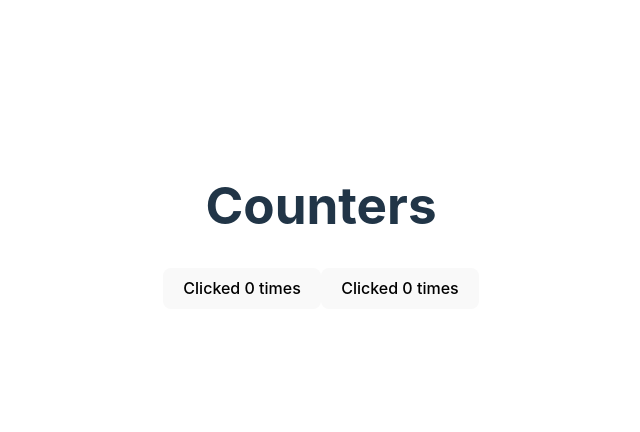
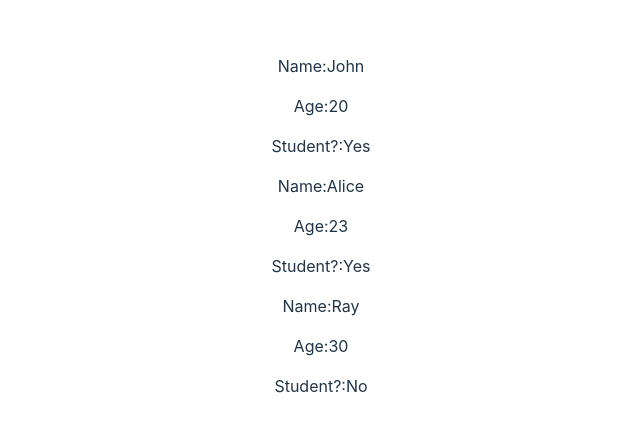
Before and after one commit to capt-ines/react-app, a React (Vite) app: page / in a window 1280 px wide. Shown: the part 174-606 px from the top of the page, without its empty margins (319-959 px from the left). Built offline with nearby package versions, Linux system fonts and the light colour scheme.

Commit message:
"created new app"

```diff
--- a/src/App.jsx
+++ b/src/App.jsx
@@ -1,22 +1,78 @@
-import { useState } from "react";
+import { Fragment, useState, useEffect } from "react";
 import "./App.css";
 
 function App() {
+  const [count, setCount] = useState(0);
+  const [elements, setElements] = useState([
+    { id: 0, text: "qwe" },
+    { id: 0, text: "qwe" },
+  ]);
+
+  function handleClick() {
+    setCount(count + 1);
+    number += 1;
+  }
+
   return (
-    <div>
+    <>
+      <ul>
+        {elements.map(({ id, text }) => (
+          <li
+            key={id}
+            onClick={() =>
+              setElements((el) => el.filter(({ id: elId }) => elId !== id))
+            }
+          >
+            {text}
+          </li>
+        ))}
+      </ul>
+
       <h1>Counters</h1>
-      <MyButton></MyButton>
-      <MyButton></MyButton>
-    </div>
+      <MyButton count={count} onClick={handleClick}></MyButton>
+      <MyButton count={count} onClick={handleClick}></MyButton>
+      <Operations />
+    </>
   );
 }
 
-function MyButton() {
-  const [count, setCount] = useState(0);
+function MyButton({ count, onClick }) {
+  return <button onClick={onClick}>Clicked {count} times</button>;
+}
 
-  function handleClick() {
-    setCount(count + 1);
+export default App;
+
+const Operations = () => {
+  const [arr, setArr] = useState([]);
+
+  useEffect(() => {
+    setArr([
+      { id: 0, text: "first" },
+      { id: 1, text: "second" },
+    ]);
+  }, []);
+
+  return (
+    <Fragment>
+      {arr.map(({ id, text }) => (
+        <Item text={text} setArr={setArr} />
+      ))}
+    </Fragment>
+  );
+};
+
+const Item = ({
+  text,
+  variant = "button",
+  setArr = () => {
+    console.log(":)");
+  },
+}) => {
+  if (variant === "link") {
+    return <a>{text}</a>;
+  } else if (variant === "button") {
+    return (
+      <button onClick={() => setArr([{ id: 0, text: "super" }])}>{text}</button>
+    );
   }
-  return <button onClick={handleClick}>Clicked {count} times</button>;
-}
-export default App;
+};
--- /dev/null
+++ b/src/App2.jsx
@@ -0,0 +1,24 @@
+import { useState, Fragment, useEffect } from "react";
+import "./App.css";
+
+function StudentCard(props) {
+  return (
+    <>
+      <p>Name:{props.name}</p>
+      <p>Age:{props.age}</p>
+      <p>Student?:{props.isStudent ? "Yes" : "No"}</p>
+    </>
+  );
+}
+
+function Students() {
+  return (
+    <>
+      <StudentCard name="John" age={20} isStudent={true}></StudentCard>
+      <StudentCard name="Alice" age={23} isStudent={true}></StudentCard>
+      <StudentCard name="Ray" age={30} isStudent={false}></StudentCard>
+    </>
+  );
+}
+
+export default Students;
--- /dev/null
+++ b/src/Header.jsx
@@ -0,0 +1,5 @@
+function Header() {
+  return <h1>Header</h1>;
+}
+
+export default Header;
--- a/src/main.jsx
+++ b/src/main.jsx
@@ -1,10 +1,11 @@
 import { StrictMode } from "react";
 import { createRoot } from "react-dom/client";
 import "./index.css";
-import App from "./App.jsx";
+import Students from "./App2.jsx";
 
 createRoot(document.getElementById("root")).render(
+  //render = add components from vdom to dom
   <StrictMode>
-    <App />
+    <Students />
   </StrictMode>
 );
```
